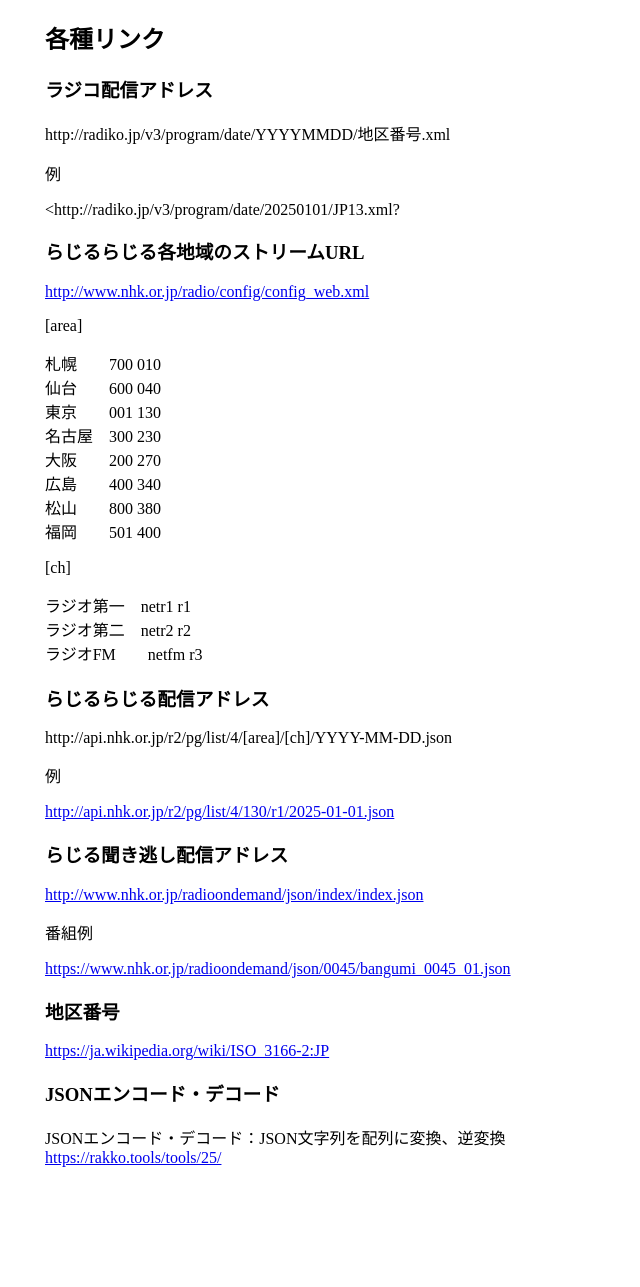
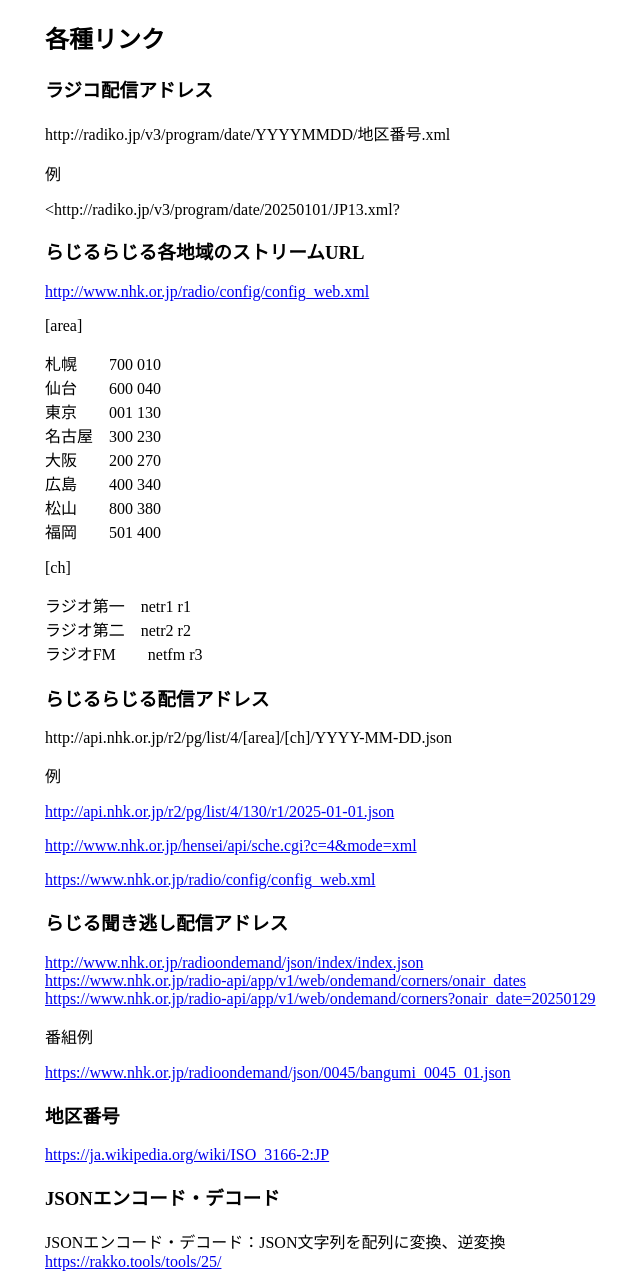
Before and after one commit to rfriends/rfriends, a Jekyll site: the page built from manual/supplement.md, in a window 1280 px wide. Shown: the whole page, without its empty margins (5-645 px from the left). Built offline with Jekyll 4.4.1, drawn with Linux system fonts in a browser that asks for light colours; our own code applies the rules of GitHub Pages for plain Markdown files; Markdown is read by kramdown in place of the engine named in the settings; before the commit the page ends 1183 px from its top, so only the background shows below that.

Commit message:
Update supplement.md

```diff
--- a/manual/supplement.md
+++ b/manual/supplement.md
@@ -34,9 +34,15 @@ http://api.nhk.or.jp/r2/pg/list/4/[area]/[ch]/YYYY-MM-DD.json
 
 <http://api.nhk.or.jp/r2/pg/list/4/130/r1/2025-01-01.json>
 
+<http://www.nhk.or.jp/hensei/api/sche.cgi?c=4&mode=xml>
+
+<https://www.nhk.or.jp/radio/config/config_web.xml>
+
 ### らじる聞き逃し配信アドレス
 
 <http://www.nhk.or.jp/radioondemand/json/index/index.json>
+<https://www.nhk.or.jp/radio-api/app/v1/web/ondemand/corners/onair_dates>
+<https://www.nhk.or.jp/radio-api/app/v1/web/ondemand/corners?onair_date=20250129>
 
 番組例
 
```
